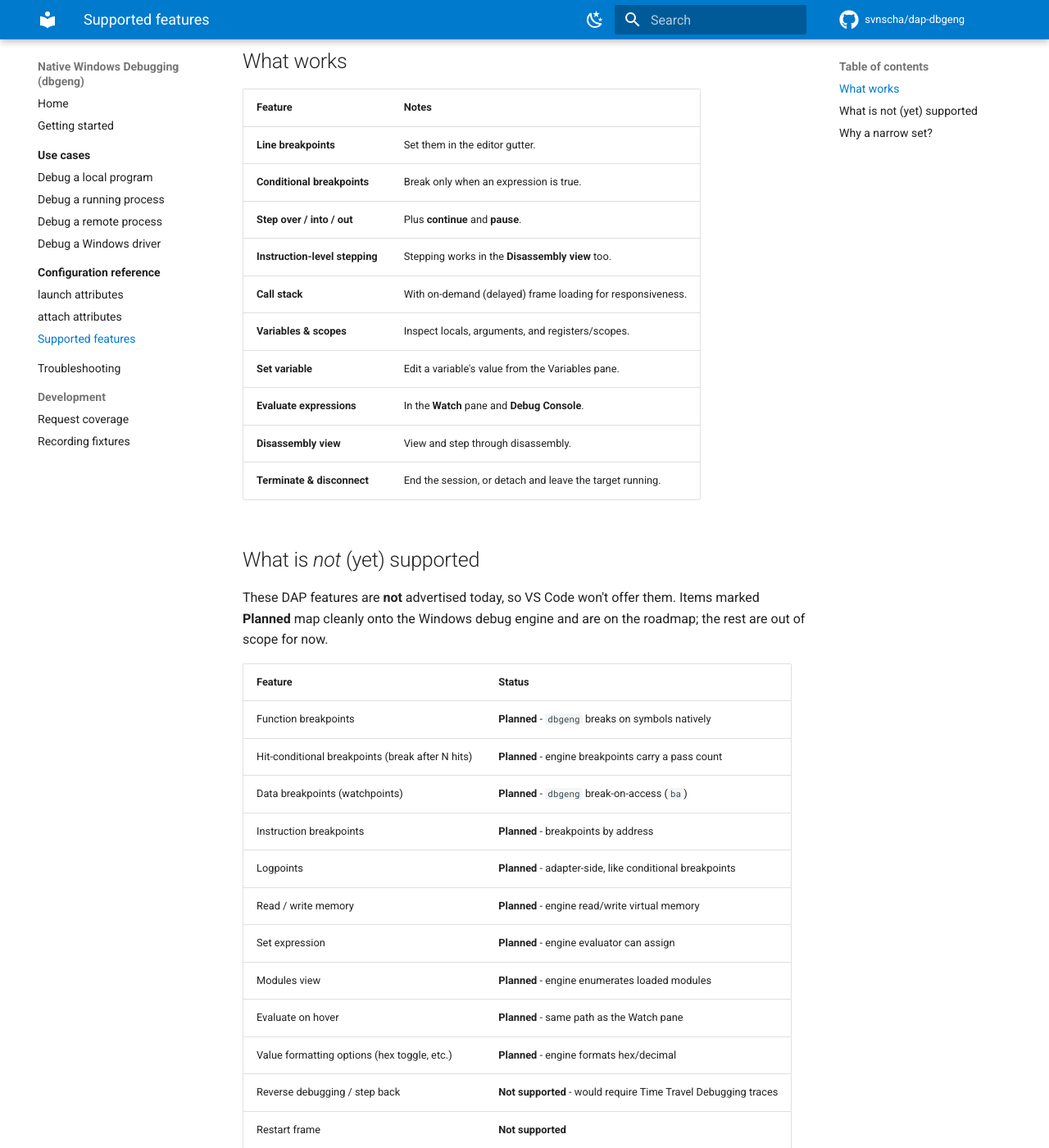
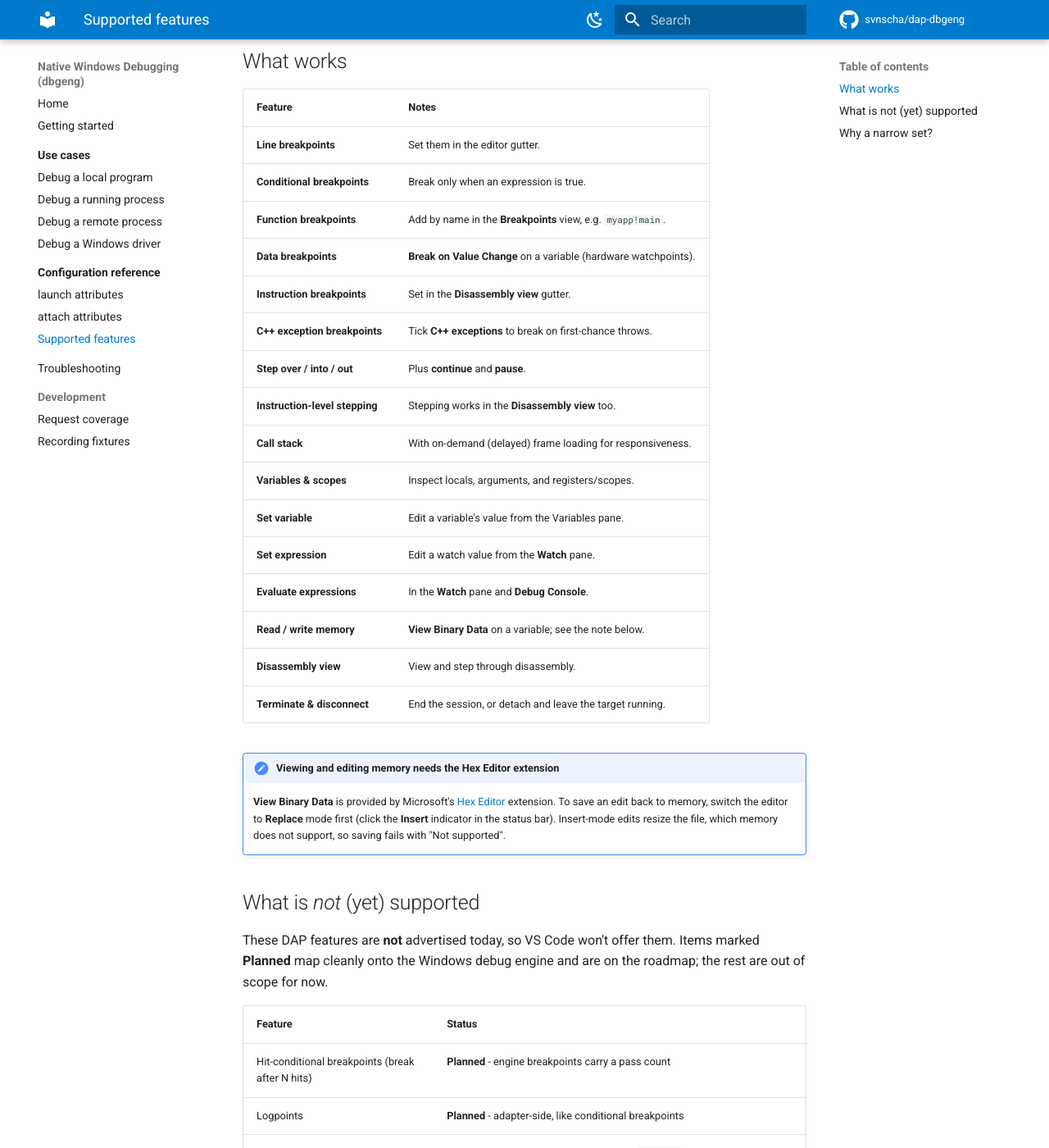
Before and after one commit to svnscha/dap-dbgeng, an MkDocs documentation site: the page built from docs/reference/features.md, in a window 1280 px wide and 1400 px high, scrolled down 239 px. Shown: the whole window at 82% size. Built offline with MkDocs 1.6.1 and Material for MkDocs 9.7.7, drawn with Linux system fonts in a browser that asks for light colours; comment, search, counter and statistics services are not loaded; some of the changed text lies outside the part shown.

Commit message:
test: first real recorded fixture - memory read/write via the hex editor
memory-read-write.json is recorded from a live VS Code session (hex
editor in Replace mode) and normalized; Replay.MemoryReadWrite now runs
against it. The assertion counts only data-carrying reads, because the
hex editor also probes unreadable pages, which correctly succeed with
empty data and unreadableBytes.

The features reference catches up with the implemented request surface
and documents that memory editing needs Microsoft's Hex Editor extension
in Replace mode. Coverage matrix regenerated.

```diff
--- a/docs/reference/features.md
+++ b/docs/reference/features.md
@@ -11,14 +11,28 @@ that won't appear.
 | --- | --- |
 | **Line breakpoints** | Set them in the editor gutter. |
 | **Conditional breakpoints** | Break only when an expression is true. |
+| **Function breakpoints** | Add by name in the **Breakpoints** view, e.g. `myapp!main`. |
+| **Data breakpoints** | **Break on Value Change** on a variable (hardware watchpoints). |
+| **Instruction breakpoints** | Set in the **Disassembly view** gutter. |
+| **C++ exception breakpoints** | Tick **C++ exceptions** to break on first-chance throws. |
 | **Step over / into / out** | Plus **continue** and **pause**. |
 | **Instruction-level stepping** | Stepping works in the **Disassembly view** too. |
 | **Call stack** | With on-demand (delayed) frame loading for responsiveness. |
 | **Variables & scopes** | Inspect locals, arguments, and registers/scopes. |
 | **Set variable** | Edit a variable's value from the Variables pane. |
+| **Set expression** | Edit a watch value from the **Watch** pane. |
 | **Evaluate expressions** | In the **Watch** pane and **Debug Console**. |
+| **Read / write memory** | **View Binary Data** on a variable; see the note below. |
 | **Disassembly view** | View and step through disassembly. |
 | **Terminate & disconnect** | End the session, or detach and leave the target running. |
+
+!!! note "Viewing and editing memory needs the Hex Editor extension"
+    **View Binary Data** is provided by Microsoft's
+    [Hex Editor](https://marketplace.visualstudio.com/items?itemName=ms-vscode.hexeditor)
+    extension. To save an edit back to memory, switch the editor to **Replace**
+    mode first (click the **Insert** indicator in the status bar). Insert-mode
+    edits resize the file, which memory does not support, so saving fails with
+    "Not supported".
 
 ## What is *not* (yet) supported
 
@@ -28,14 +42,9 @@ roadmap; the rest are out of scope for now.
 
 | Feature | Status |
 | --- | --- |
-| Function breakpoints | **Planned** - `dbgeng` breaks on symbols natively |
 | Hit-conditional breakpoints (break after N hits) | **Planned** - engine breakpoints carry a pass count |
-| Data breakpoints (watchpoints) | **Planned** - `dbgeng` break-on-access (`ba`) |
-| Instruction breakpoints | **Planned** - breakpoints by address |
 | Logpoints | **Planned** - adapter-side, like conditional breakpoints |
-| Read / write memory | **Planned** - engine read/write virtual memory |
-| Set expression | **Planned** - engine evaluator can assign |
-| Modules view | **Planned** - engine enumerates loaded modules |
+| Modules view | **No VS Code UI** - the adapter answers the `modules` request, but VS Code has no Modules view to show it |
 | Evaluate on hover | **Planned** - same path as the Watch pane |
 | Value formatting options (hex toggle, etc.) | **Planned** - engine formats hex/decimal |
 | Reverse debugging / step back | **Not supported** - would require Time Travel Debugging traces |
```
Also changed, not shown: docs/development/request-coverage.md (+16 -16 lines), 2 other files.
